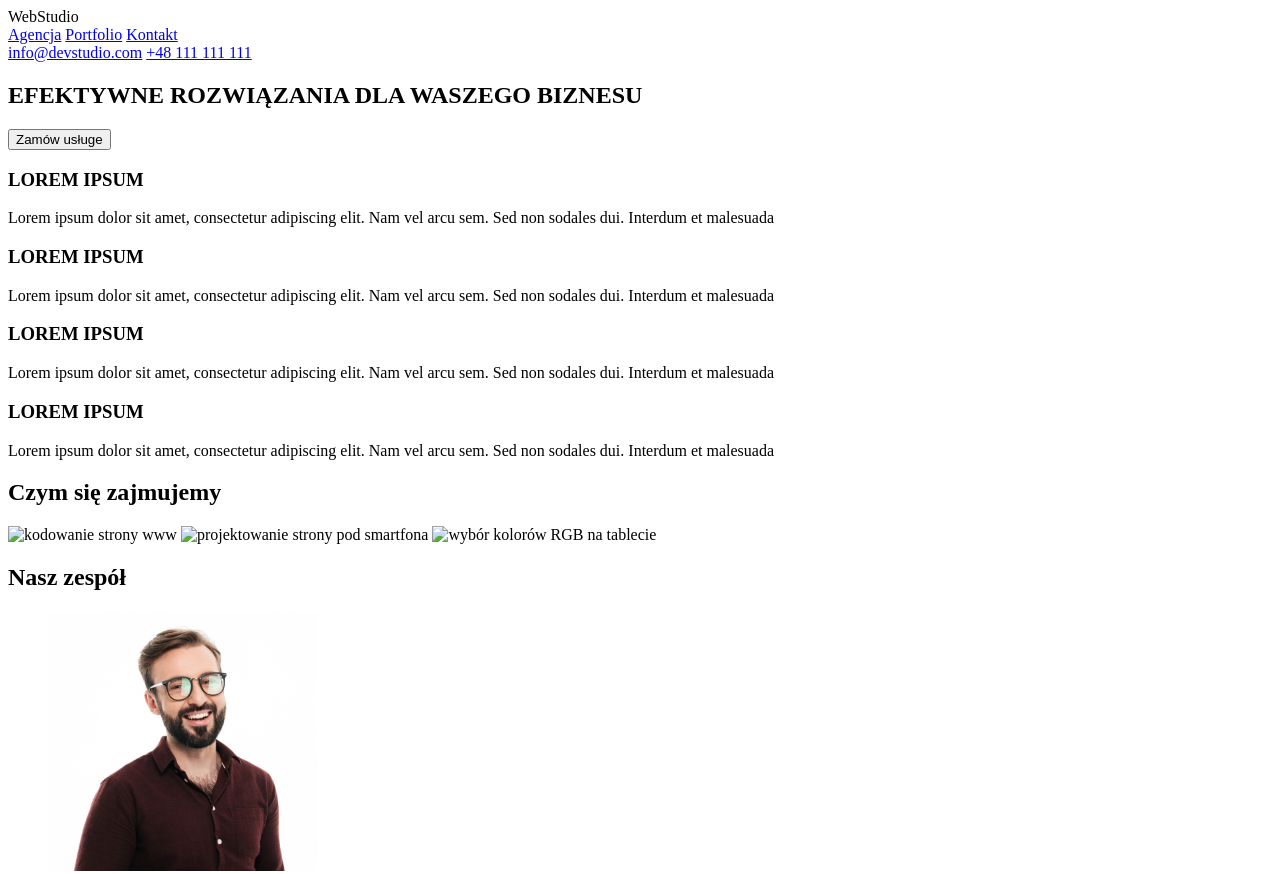
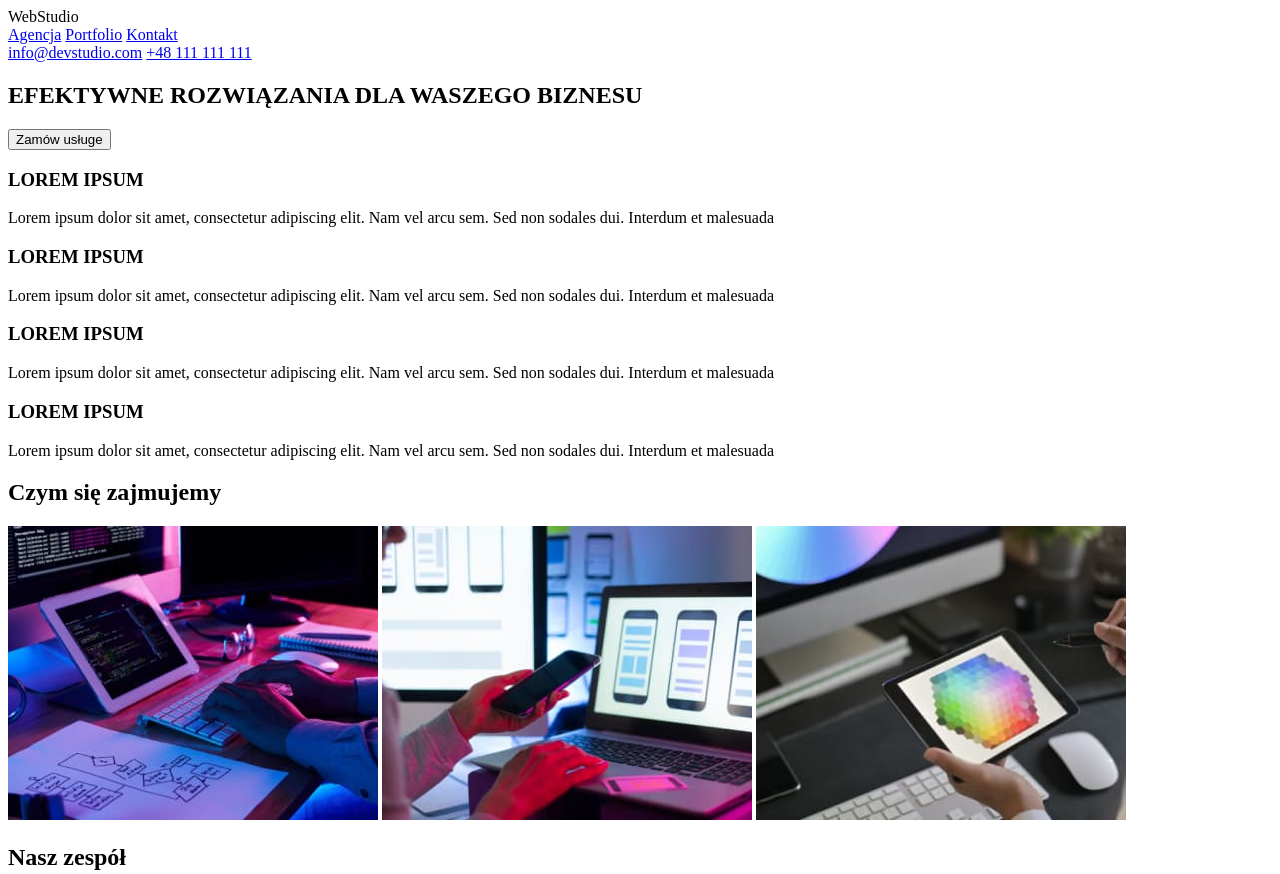
Before and after one commit to patryk956/goit-markup-hw-01, a plain HTML site: page index.html in a window 1280 px wide. Shown: the top 874 px of the page. Drawn offline with Linux system fonts and the light colour scheme.

Commit message:
Update index.html

```diff
--- a/index.html
+++ b/index.html
@@ -44,9 +44,9 @@
       </section>
       <section>
         <h2>Czym się zajmujemy</h2>
-        <img src="images/img.png" alt="kodowanie strony www" width="370" height="294"/>
-        <img src="images/imgg.png" alt="projektowanie strony pod smartfona" width="370" height="294"/>
-        <img src="images/imggg.png" alt="wybór kolorów RGB na tablecie" width="370" height="294"/>
+        <img src="images/img.jpg" alt="kodowanie strony www" width="370" height="294"/>
+        <img src="images/imgg.jpg" alt="projektowanie strony pod smartfona" width="370" height="294"/>
+        <img src="images/imggg.jpg" alt="wybór kolorów RGB na tablecie" width="370" height="294"/>
       </section>
       <section>
         <h2>Nasz zespół</h2>
```
